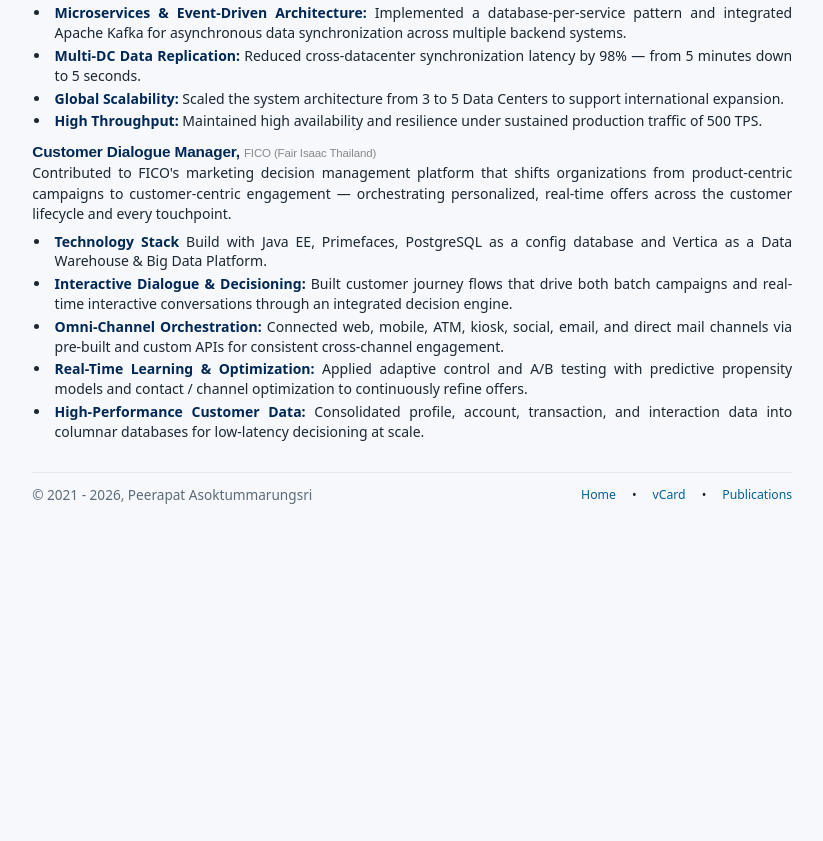
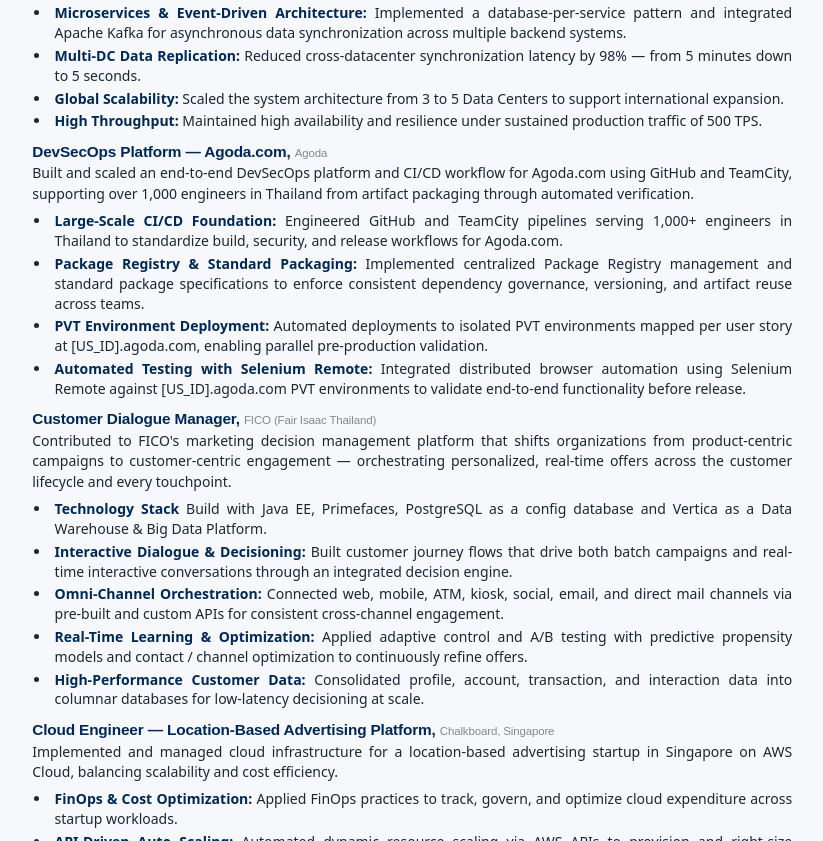
Before and after one commit to nuboat/nuboat.github.io, a plain HTML site: page profile.html in a window 1280 px wide. Shown: the part 1959-2800 px from the top of the page, without its empty margins (167-990 px from the left). Before the commit the page ends 2496 px from the top, so only its background shows below. Drawn offline with Linux system fonts and the light colour scheme; a web font is replaced by a local one.

Commit message:
update profile

```diff
--- a/profile.html
+++ b/profile.html
@@ -468,6 +468,27 @@
 					</ul>
 				</div>
 				<div class="col-12">
+					<h3>DevSecOps Platform — Agoda.com, <span
+							style="font-weight: normal; font-size: 0.75em; color: #888;">Agoda</span></h3>
+					<p>Built and scaled an end-to-end DevSecOps platform and CI/CD workflow for Agoda.com using GitHub
+						and TeamCity, supporting over 1,000 engineers in Thailand from artifact packaging through
+						automated verification.</p>
+					<ul>
+						<li><strong>Large-Scale CI/CD Foundation:</strong> Engineered GitHub and TeamCity pipelines
+							serving 1,000+ engineers in Thailand to standardize build, security, and release workflows
+							for Agoda.com.</li>
+						<li><strong>Package Registry &amp; Standard Packaging:</strong> Implemented centralized Package
+							Registry management and standard package specifications to enforce consistent dependency
+							governance, versioning, and artifact reuse across teams.</li>
+						<li><strong>PVT Environment Deployment:</strong> Automated deployments to isolated PVT
+							environments mapped per user story at [US_ID].agoda.com, enabling parallel pre-production
+							validation.</li>
+						<li><strong>Automated Testing with Selenium Remote:</strong> Integrated distributed browser
+							automation using Selenium Remote against [US_ID].agoda.com PVT environments to validate
+							end-to-end functionality before release.</li>
+					</ul>
+				</div>
+				<div class="col-12">
 					<h3>Customer Dialogue Manager, <span
 							style="font-weight: normal; font-size: 0.75em; color: #888;">FICO (Fair Isaac
 							Thailand)</span></h3>
@@ -488,6 +509,22 @@
 							refine offers.</li>
 						<li><strong>High-Performance Customer Data:</strong> Consolidated profile, account, transaction,
 							and interaction data into columnar databases for low-latency decisioning at scale.</li>
+					</ul>
+				</div>
+				<div class="col-12">
+					<h3>Cloud Engineer — Location-Based Advertising Platform, <span
+							style="font-weight: normal; font-size: 0.75em; color: #888;">Chalkboard, Singapore</span>
+					</h3>
+					<p>Implemented and managed cloud infrastructure for a location-based advertising startup in
+						Singapore on AWS Cloud, balancing scalability and cost efficiency.</p>
+					<ul>
+						<li><strong>FinOps &amp; Cost Optimization:</strong> Applied FinOps practices to track, govern,
+							and optimize cloud expenditure across startup workloads.</li>
+						<li><strong>API-Driven Auto Scaling:</strong> Automated dynamic resource scaling via AWS APIs
+							to provision and right-size infrastructure capacity based on real-time demand.</li>
+						<li><strong>AWS Resource Management (EC2 &amp; S3):</strong> Operated and maintained core AWS
+							compute and storage resources using EC2 and S3 for reliable, cost-effective ad delivery.
+						</li>
 					</ul>
 				</div>
 			</div>
```
Also changed, not shown: 1 other file.
